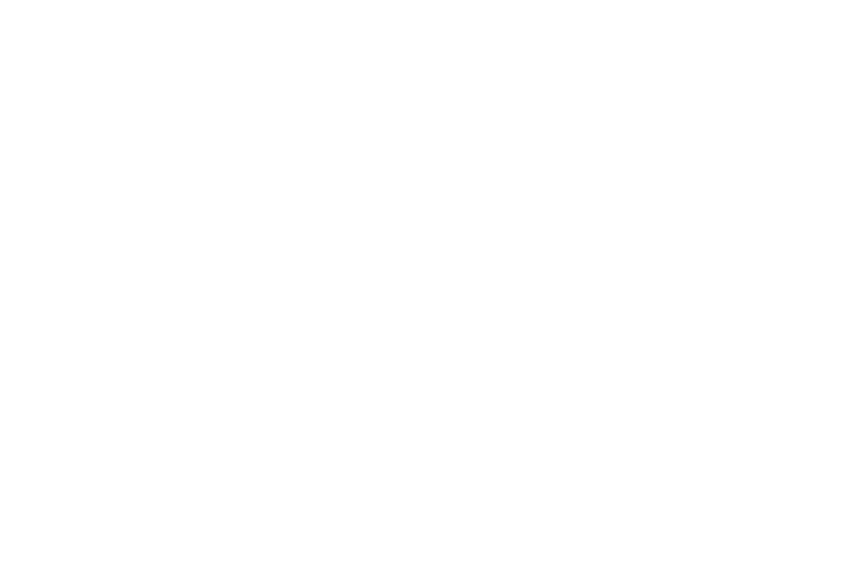
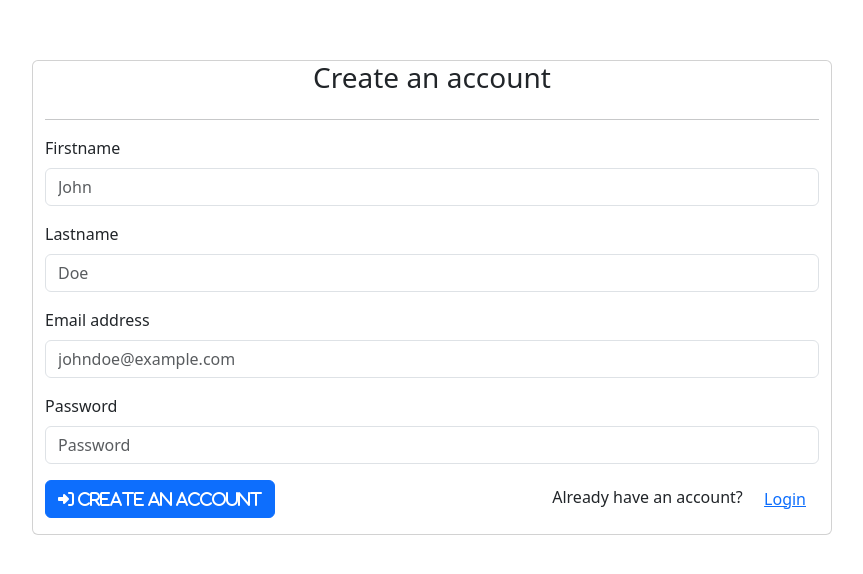
Before and after one commit to mcancankaya/book-social-network-project, an Angular app in the folder book-network-ui/: page /register in a window 1280 px wide. Before the commit this address led to /. Shown: the part 132-706 px from the top of the page, without its empty margins (208-1071 px from the left). Built offline with nearby package versions, Linux system fonts and the light colour scheme.

Commit message:
Implement the Registration page

```diff
--- a/book-network-ui/src/app/app-routing.module.ts
+++ b/book-network-ui/src/app/app-routing.module.ts
@@ -1,11 +1,16 @@
 import {NgModule} from '@angular/core';
 import {RouterModule, Routes} from '@angular/router';
 import {LoginComponent} from "./pages/login/login.component";
+import {RegisterComponent} from "./pages/register/register.component";
 
 const routes: Routes = [
   {
     path: 'login',
     component: LoginComponent
+  },
+  {
+    path: 'register',
+    component: RegisterComponent
   }
 ];
 
--- a/book-network-ui/src/app/app.module.ts
+++ b/book-network-ui/src/app/app.module.ts
@@ -6,11 +6,13 @@
 import {HttpClient, HttpClientModule} from "@angular/common/http";
 import {LoginComponent} from './pages/login/login.component';
 import {FormsModule} from "@angular/forms";
+import {RegisterComponent} from './pages/register/register.component';
 
 @NgModule({
   declarations: [
     AppComponent,
-    LoginComponent
+    LoginComponent,
+    RegisterComponent
   ],
   imports: [
     BrowserModule,
--- /dev/null
+++ b/book-network-ui/src/app/pages/register/register.component.html
@@ -0,0 +1,36 @@
+<div class="container-fluid card login-container">
+  <h3 class="text-center">Create an account</h3>
+  <hr>
+  <div class="alert alert-danger" role="alert" *ngIf="errorMessage.length">
+    <p *ngFor="let msg of errorMessage">{{ msg }}</p>
+  </div>
+  <div class="mb-3">
+    <label for="firstname" class="form-label">Firstname</label>
+    <input [(ngModel)]="registerRequest.firstName" type="text" class="form-control" id="firstname" placeholder="John">
+  </div>
+  <div class="mb-3">
+    <label for="lastname" class="form-label">Lastname</label>
+    <input [(ngModel)]="registerRequest.lastName" type="text" class="form-control" id="lastname" placeholder="Doe">
+  </div>
+  <div class="mb-3">
+    <label for="email" class="form-label">Email address</label>
+    <input [(ngModel)]="registerRequest.email" type="email" class="form-control" id="email"
+           placeholder="johndoe@example.com">
+  </div>
+  <div class="mb-3">
+    <label for="password" class="form-label">Password</label>
+    <input [(ngModel)]="registerRequest.password" type="password" class="form-control" id="password"
+           placeholder="Password">
+  </div>
+  <div class="d-flex justify-content-between mb-3">
+    <button (click)="register()" type="button" class="btn btn-primary">
+      <em class="fas fa-sign-in-alt">&nbsp;Create an account</em>
+    </button>
+    <div>
+      Already have an account?&nbsp;
+      <button (click)="login()" type="button" class="btn btn-link">
+        Login
+      </button>
+    </div>
+  </div>
+</div>
--- /dev/null
+++ b/book-network-ui/src/app/pages/register/register.component.ts
@@ -0,0 +1,40 @@
+import {Component} from '@angular/core';
+import {RegistrationRequest} from "../../services/models/registration-request";
+import {Router} from "@angular/router";
+import {AuthenticationService} from "../../services/services/authentication.service";
+
+@Component({
+  selector: 'app-register',
+  templateUrl: './register.component.html',
+  styleUrls: ['./register.component.scss']
+})
+export class RegisterComponent {
+  registerRequest: RegistrationRequest = {email: '', firstName: '', lastName: '', password: ''};
+  errorMessage: Array<string> = [];
+
+  constructor(
+    private router: Router,
+    private authService: AuthenticationService
+  ) {
+  }
+
+  register() {
+    this.errorMessage = [];
+    this.authService.register({
+      body: this.registerRequest
+    }).subscribe(
+      {
+        next: () => {
+          this.router.navigate(['activate-acoount'])
+        },
+        error: (err) => {
+          this.errorMessage = err.error.validationErrors;
+        }
+      }
+    )
+  }
+
+  login() {
+    this.router.navigate(['login']);
+  }
+}
```
Also changed, not shown: book-network-ui/src/app/pages/register/register.component.scss (added), 1 other file (tests, documents, lock files or other folders).
